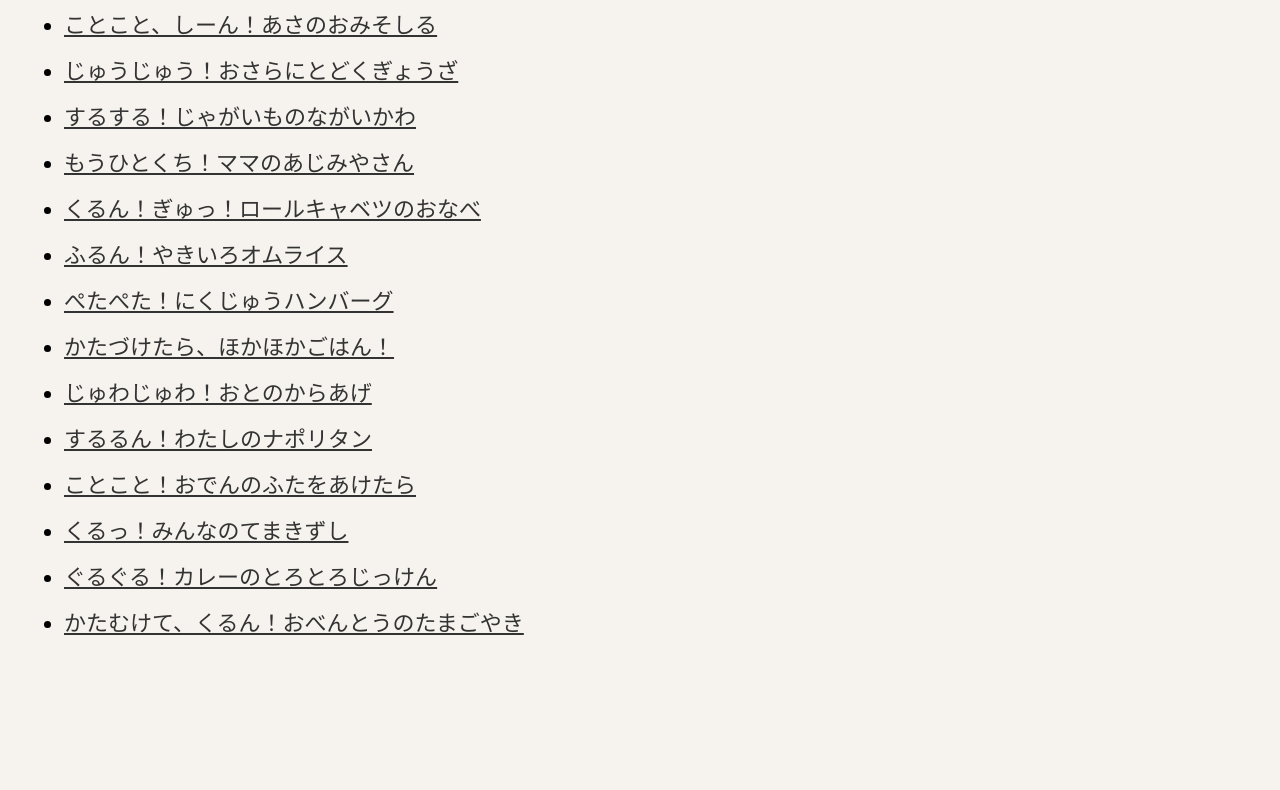
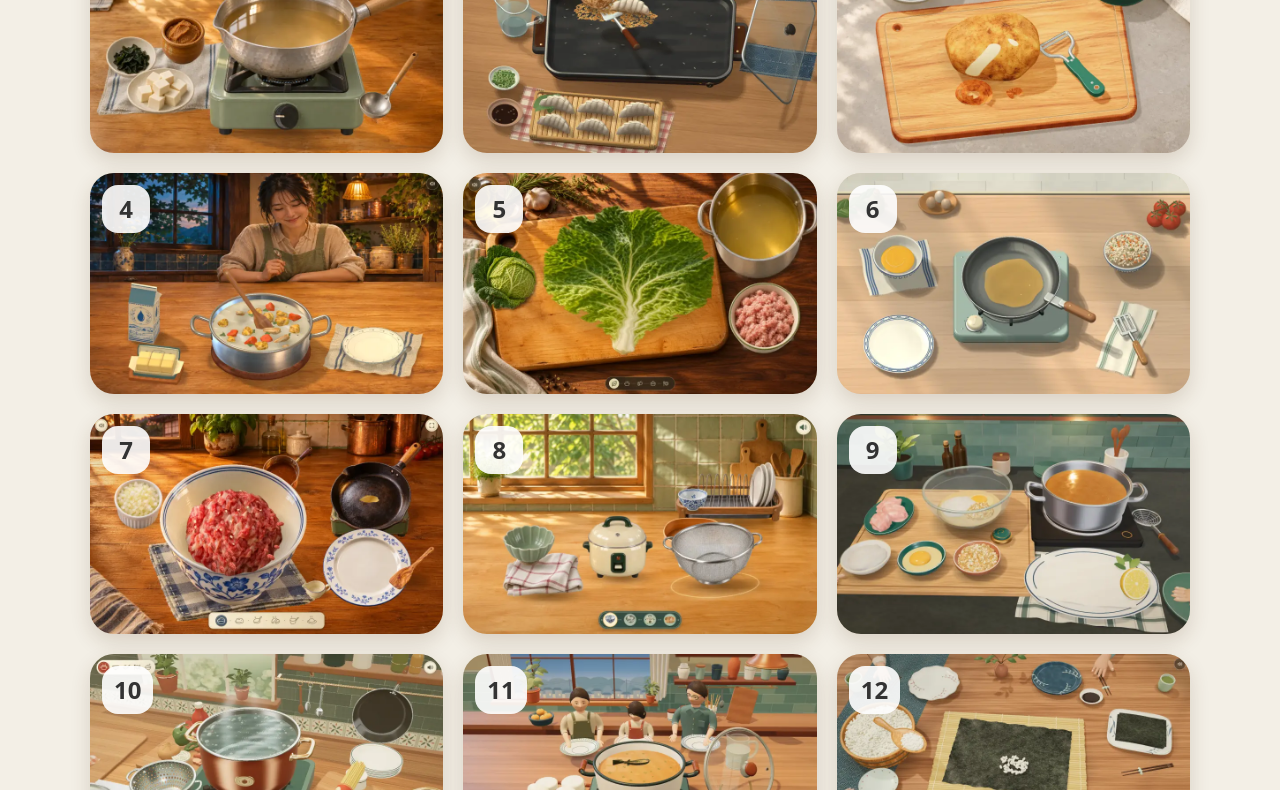
Before and after one commit to DarylLi/astra-261118, a plain HTML site: page site/index.html in a window 1280 px wide. Shown: the part 84-874 px from the top of the page. Before the commit the page ends 800 px from the top, so only its background shows below. Drawn offline with Linux system fonts and the light colour scheme.

Commit message:
Update image index

```diff
--- a/site/index.html
+++ b/site/index.html
@@ -1,19 +1,33 @@
 <!doctype html><html lang="ja"><head><meta charset="utf-8"><meta name="robots" content="noindex,nofollow">
-<meta name="viewport" content="width=device-width,initial-scale=1"><title>astra-261118</title>
-<style>body{font-family:sans-serif;margin:24px;background:#f6f3ee}li{margin:14px 0;font-size:22px}a{color:#333}</style></head>
-<body><h1>きょうのりょうりゲーム（GPT-6.2 Astra）</h1><ul>
-<li><a href="games/astra-261118-1/">ことこと、しーん！あさのおみそしる</a></li>
-<li><a href="games/astra-261118-2/">じゅうじゅう！おさらにとどくぎょうざ</a></li>
-<li><a href="games/astra-261118-3/">するする！じゃがいものながいかわ</a></li>
-<li><a href="games/astra-261118-4/">もうひとくち！ママのあじみやさん</a></li>
-<li><a href="games/astra-261118-5/">くるん！ぎゅっ！ロールキャベツのおなべ</a></li>
-<li><a href="games/astra-261118-6/">ふるん！やきいろオムライス</a></li>
-<li><a href="games/astra-261118-7/">ぺたぺた！にくじゅうハンバーグ</a></li>
-<li><a href="games/astra-261118-8/">かたづけたら、ほかほかごはん！</a></li>
-<li><a href="games/astra-261118-9/">じゅわじゅわ！おとのからあげ</a></li>
-<li><a href="games/astra-261118-10/">するるん！わたしのナポリタン</a></li>
-<li><a href="games/astra-261118-11/">ことこと！おでんのふたをあけたら</a></li>
-<li><a href="games/astra-261118-12/">くるっ！みんなのてまきずし</a></li>
-<li><a href="games/astra-261118-13/">ぐるぐる！カレーのとろとろじっけん</a></li>
-<li><a href="games/astra-261118-14/">かたむけて、くるん！おべんとうのたまごやき</a></li>
-</ul></body></html>
+<meta name="viewport" content="width=device-width,initial-scale=1,viewport-fit=cover">
+<title>astra-261118</title>
+<style>
+*{box-sizing:border-box}
+html,body{margin:0;background:#f3efe6}
+body{padding:16px 16px 40px}
+.grid{display:grid;grid-template-columns:1fr;gap:16px;max-width:1100px;margin:0 auto}
+@media (min-width:560px){.grid{grid-template-columns:repeat(2,1fr);gap:18px}}
+@media (min-width:900px){.grid{grid-template-columns:repeat(3,1fr);gap:20px}}
+a.tile{display:block;position:relative;aspect-ratio:16/10;border-radius:24px;overflow:hidden;background:#e4d9c8;box-shadow:0 8px 20px rgba(80,50,20,.16);-webkit-tap-highlight-color:transparent}
+a.tile img{width:100%;height:100%;object-fit:cover;display:block;border:0}
+a.tile .num{position:absolute;left:12px;top:12px;min-width:48px;height:48px;padding:0 12px;border-radius:16px;background:rgba(255,255,255,.9);color:#333;font:700 24px/48px system-ui,sans-serif;text-align:center;pointer-events:none}
+a.tile:active{transform:scale(.98)}
+</style></head>
+<body>
+<div class="grid">
+<a class="tile" href="games/astra-261118-1/"><img src="thumbs/astra-261118-1.webp" alt="1" width="800" height="500"><span class="num">1</span></a>
+<a class="tile" href="games/astra-261118-2/"><img src="thumbs/astra-261118-2.webp" alt="2" width="800" height="500"><span class="num">2</span></a>
+<a class="tile" href="games/astra-261118-3/"><img src="thumbs/astra-261118-3.webp" alt="3" width="800" height="500"><span class="num">3</span></a>
+<a class="tile" href="games/astra-261118-4/"><img src="thumbs/astra-261118-4.webp" alt="4" width="800" height="500"><span class="num">4</span></a>
+<a class="tile" href="games/astra-261118-5/"><img src="thumbs/astra-261118-5.webp" alt="5" width="800" height="500"><span class="num">5</span></a>
+<a class="tile" href="games/astra-261118-6/"><img src="thumbs/astra-261118-6.webp" alt="6" width="800" height="500"><span class="num">6</span></a>
+<a class="tile" href="games/astra-261118-7/"><img src="thumbs/astra-261118-7.webp" alt="7" width="800" height="500"><span class="num">7</span></a>
+<a class="tile" href="games/astra-261118-8/"><img src="thumbs/astra-261118-8.webp" alt="8" width="800" height="500"><span class="num">8</span></a>
+<a class="tile" href="games/astra-261118-9/"><img src="thumbs/astra-261118-9.webp" alt="9" width="800" height="500"><span class="num">9</span></a>
+<a class="tile" href="games/astra-261118-10/"><img src="thumbs/astra-261118-10.webp" alt="10" width="800" height="500"><span class="num">10</span></a>
+<a class="tile" href="games/astra-261118-11/"><img src="thumbs/astra-261118-11.webp" alt="11" width="800" height="500"><span class="num">11</span></a>
+<a class="tile" href="games/astra-261118-12/"><img src="thumbs/astra-261118-12.webp" alt="12" width="800" height="500"><span class="num">12</span></a>
+<a class="tile" href="games/astra-261118-13/"><img src="thumbs/astra-261118-13.webp" alt="13" width="800" height="500"><span class="num">13</span></a>
+<a class="tile" href="games/astra-261118-14/"><img src="thumbs/astra-261118-14.webp" alt="14" width="800" height="500"><span class="num">14</span></a>
+</div>
+</body></html>
--- a/site/published.json
+++ b/site/published.json
@@ -1 +1 @@
-{"games": ["astra-261118-1", "astra-261118-2", "astra-261118-3", "astra-261118-4", "astra-261118-5", "astra-261118-6", "astra-261118-7", "astra-261118-8", "astra-261118-9", "astra-261118-10", "astra-261118-11", "astra-261118-12", "astra-261118-13", "astra-261118-14"]}
+{"games": ["astra-261118-1", "astra-261118-2", "astra-261118-3", "astra-261118-4", "astra-261118-5", "astra-261118-6", "astra-261118-7", "astra-261118-8", "astra-261118-9", "astra-261118-10", "astra-261118-11", "astra-261118-12", "astra-261118-13", "astra-261118-14"], "thumbs": {"1": {"file": "thumbs/astra-261118-1.webp", "kind": "real"}, "2": {"file": "thumbs/astra-261118-2.webp", "kind": "real"}, "3": {"file": "thumbs/astra-261118-3.webp", "kind": "real"}, "4": {"file": "thumbs/astra-261118-4.webp", "kind": "real"}, "5": {"file": "thumbs/astra-261118-5.webp", "kind": "real"}, "6": {"file": "thumbs/astra-261118-6.webp", "kind": "real"}, "7": {"file": "thumbs/astra-261118-7.webp", "kind": "real"}, "8": {"file": "thumbs/astra-261118-8.webp", "kind": "real"}, "9": {"file": "thumbs/astra-261118-9.webp", "kind": "real"}, "10": {"file": "thumbs/astra-261118-10.webp", "kind": "real"}, "11": {"file": "thumbs/astra-261118-11.webp", "kind": "real"}, "12": {"file": "thumbs/astra-261118-12.webp", "kind": "real"}, "13": {"file": "thumbs/astra-261118-13.webp", "kind": "real"}, "14": {"file": "thumbs/astra-261118-14.webp", "kind": "real"}}}
```
Also changed, not shown: site/thumbs/astra-261118-1.webp (added), site/thumbs/astra-261118-10.webp (added), site/thumbs/astra-261118-11.webp (added), site/thumbs/astra-261118-12.webp (added), site/thumbs/astra-261118-13.webp (added), site/thumbs/astra-261118-14.webp (added), site/thumbs/astra-261118-2.webp (added), site/thumbs/astra-261118-3.webp (added), site/thumbs/astra-261118-4.webp (added), site/thumbs/astra-261118-5.webp (added), site/thumbs/astra-261118-6.webp (added), site/thumbs/astra-261118-7.webp (added), site/thumbs/astra-261118-8.webp (added), site/thumbs/astra-261118-9.webp (added), 1 more files.
